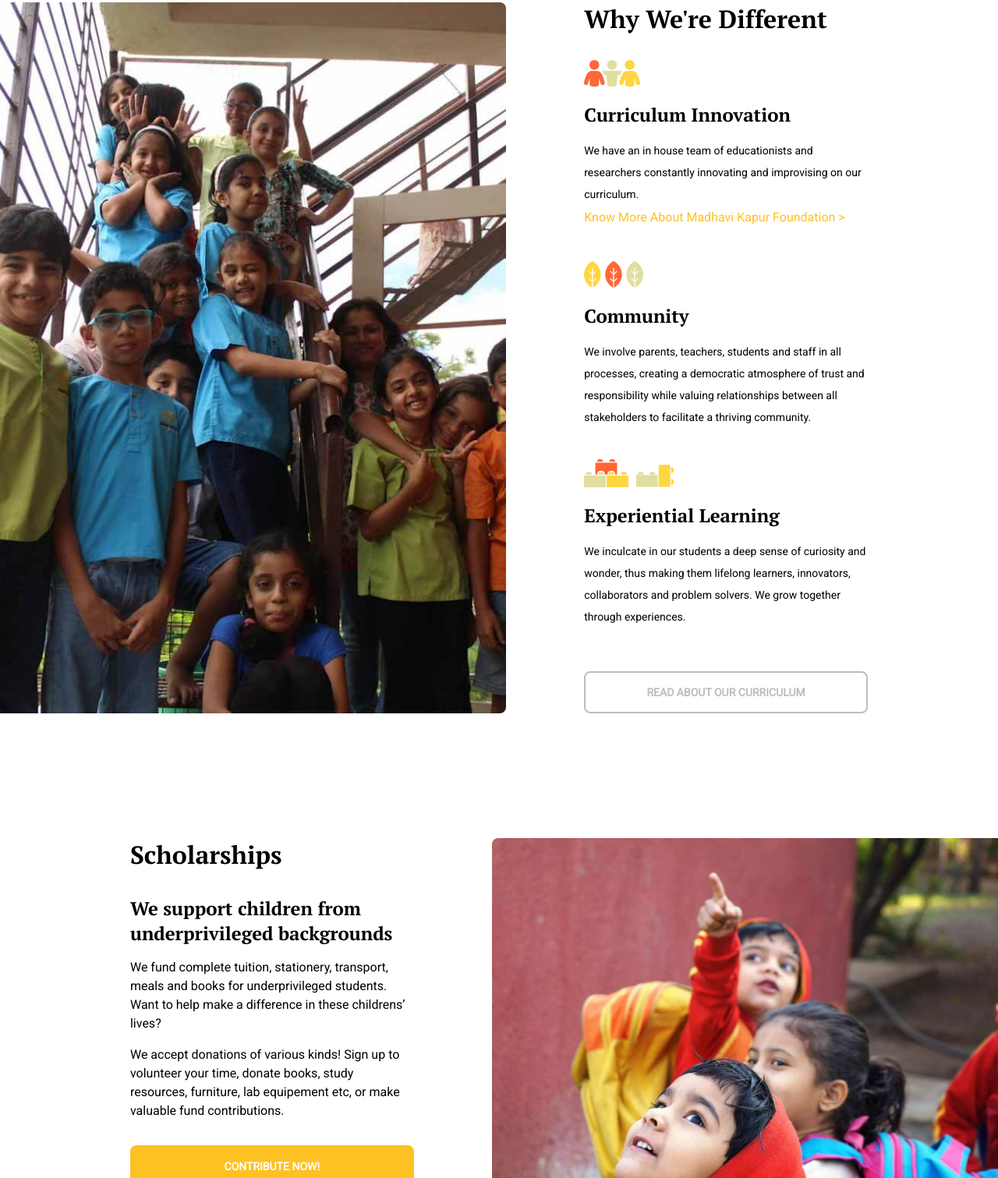
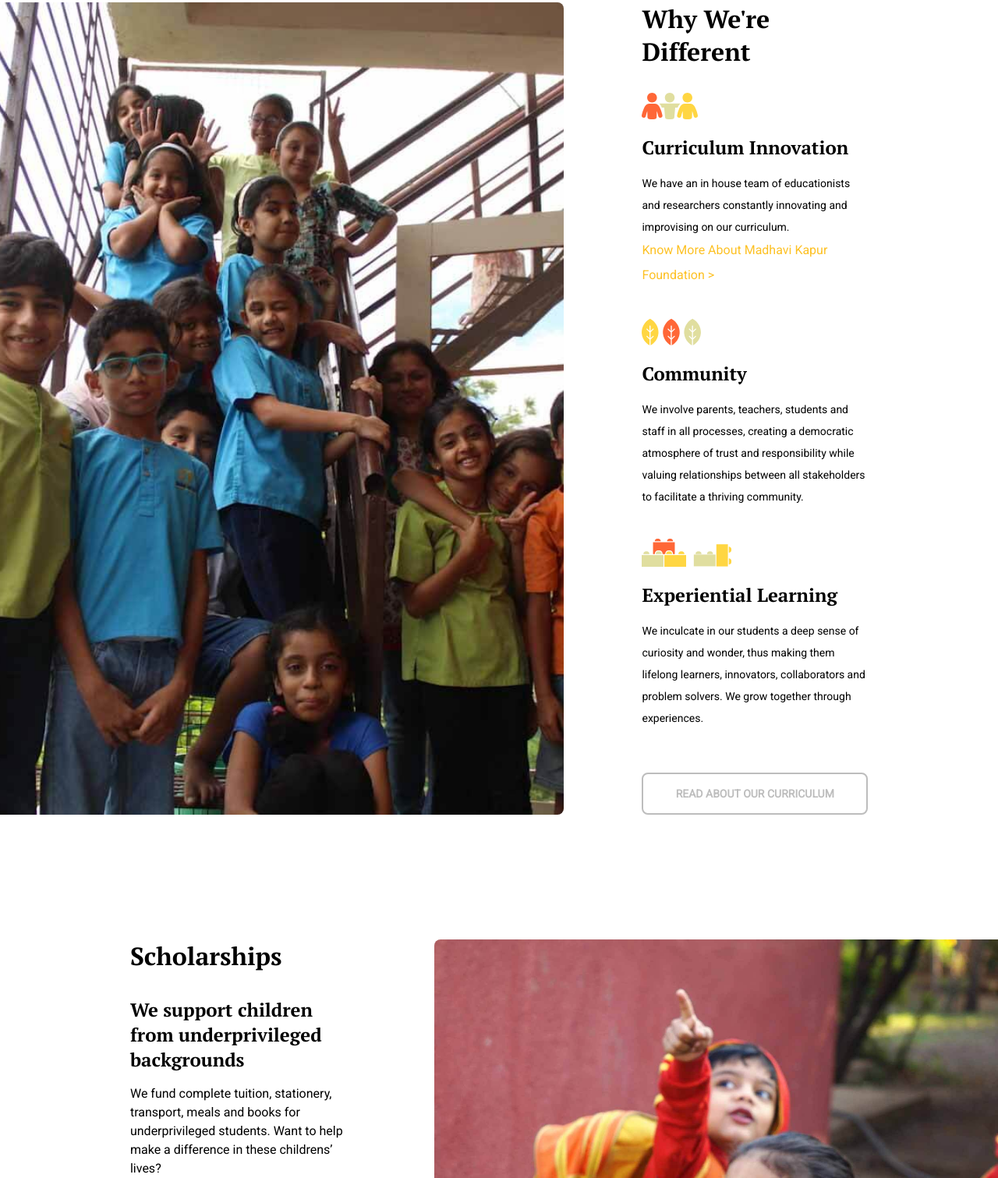
Before and after one commit to Yash-Jawale/aman-setu-v2, a plain HTML site: page index.html in a window 1280 px wide. Shown: the part 1289-2800 px from the top of the page at 78% size. Drawn offline with Linux system fonts and the light colour scheme.

Commit message:
Tweaked section width

```diff
--- a/css/layout.css
+++ b/css/layout.css
@@ -42,7 +42,12 @@ body {
 .col-12 {
 	width: 100%;
 }
-
+.col-b {
+	width: 65%;
+}
+.col-s {
+	width: 35%;
+}
 .gutter {
 	width: var(--gutter-width);
 }
--- a/index.html
+++ b/index.html
@@ -17,6 +17,7 @@
 			<div class="gutter"></div>
 			<div class="sub-row">
 				<div class="col-5">
+					<!-- <div class="col-s"> -->
 					<div class="cont-l">
 						<p>
 							At Aman Setu we use innovative learning practices that encourage
@@ -34,6 +35,7 @@
 					</div>
 				</div>
 				<div class="col-7">
+					<!-- <div class="col-b"> -->
 					<div class="video-container">
 						<iframe
 							width="534"
@@ -44,14 +46,16 @@
 						></iframe>
 					</div>
 				</div>
+				<div class="gutter"></div>
 			</div>
-			<div class="gutter"></div>
+			<!-- <div class="gutter"></div> -->
 		</div>
 
 		<div class="main-row">
 			<!-- <div class="side-img"></div> -->
 			<div class="sub-row">
-				<div class="col-7">
+				<!-- <div class="col-7"> -->
+				<div class="col-b">
 					<div class="img-cont-l">
 						<img
 							src="./assets/images/homepage/why-we-are-different.jpg"
@@ -61,7 +65,8 @@
 						<!-- <div class="side-img" style="background-color: aqua;"></div> -->
 					</div>
 				</div>
-				<div class="col-5">
+				<!-- <div class="col-5"> -->
+				<div class="col-s">
 					<div class="cont-r home-section">
 						<h2>Why We're Different</h2>
 						<div class="features">
@@ -110,7 +115,8 @@
 			<!-- <div class="side-img"></div> -->
 			<div class="gutter"></div>
 			<div class="sub-row">
-				<div class="col-5">
+				<!-- <div class="col-5"> -->
+				<div class="col-s">
 					<div class="cont-l home-section">
 						<h2>Scholarships</h2>
 						<h3>We support children from underprivileged backgrounds</h3>
@@ -127,7 +133,8 @@
 						<a href="#" class="primary">Contribute Now!</a>
 					</div>
 				</div>
-				<div class="col-7">
+				<!-- <div class="col-7"> -->
+				<div class="col-b">
 					<div class="img-cont-r">
 						<img
 							src="./assets/images/homepage/scholarships.jpg"
```
